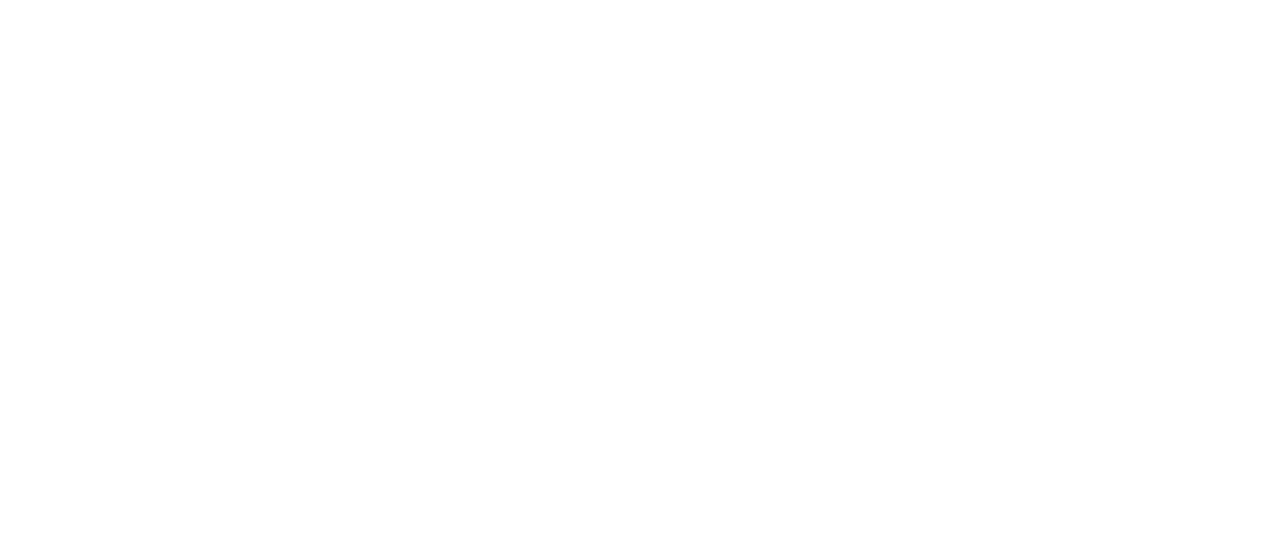
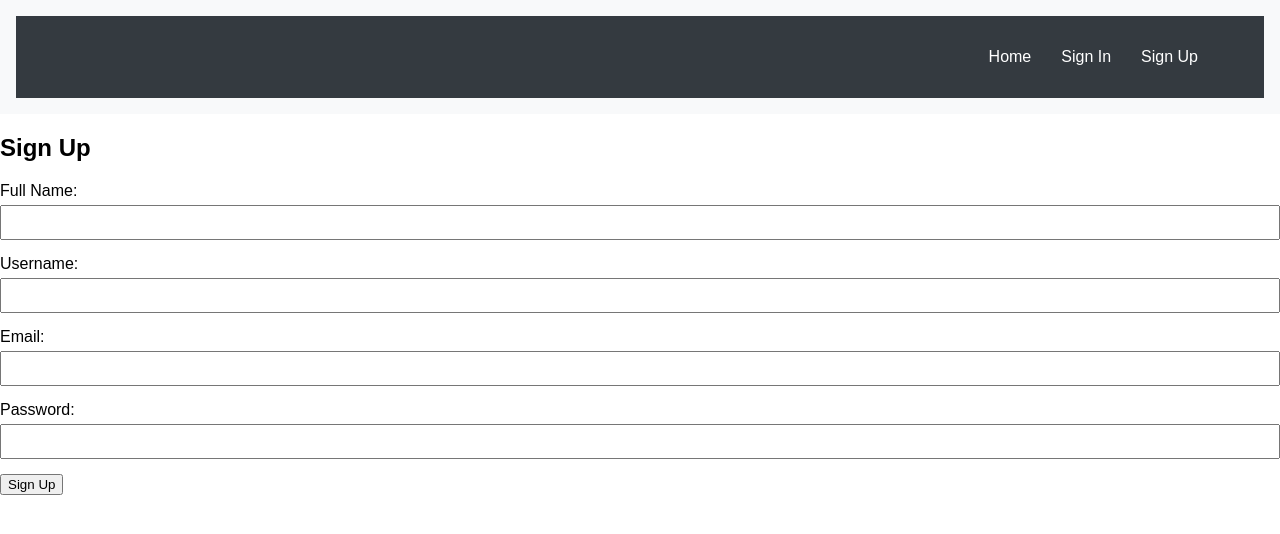
Before and after one commit to AiridasJudzentis/baigiamasis_darbas, a React (Vite) app: page /signup in a window 1280 px wide. Before the commit this address had no page. Shown: the top 534 px of the page. Built offline with nearby package versions, Linux system fonts and the light colour scheme.

Commit message:
SignIn, SignUp a user + updated UploadModel page

```diff
--- a/src/App.jsx
+++ b/src/App.jsx
@@ -1,20 +1,43 @@
-import React from "react";
+import React, { useState, useEffect } from "react";
 import { BrowserRouter as Router, Route, Routes } from "react-router-dom";
 import HomePage from "./pages/HomePage";
 import UploadModel from "./pages/UploadModel";
 import SingleModelPage from "./pages/SingleModelPage";
+import SignInForm from "./components/SignInForm";
+import SignUpForm from "./components/SignUpForm";
+import Header from "./components/Header";
 import "./App.css";
 
 const App = () => {
-  console.log("Rendering App component");
+  const [user, setUser] = useState(null);
+
+  useEffect(() => {
+    const storedUser = localStorage.getItem("user");
+    if (storedUser) {
+      setUser(JSON.parse(storedUser));
+    }
+  }, []);
+
+  const login = (userData) => {
+    setUser(userData);
+    localStorage.setItem("user", JSON.stringify(userData));
+  };
+
+  const logout = () => {
+    setUser(null);
+    localStorage.removeItem("user");
+  };
 
   return (
     <React.StrictMode>
       <Router>
+        <Header user={user} logout={logout} />
         <Routes>
           <Route path="/" element={<HomePage />} />
-          <Route path="/upload" element={<UploadModel />} />
+          <Route path="/upload" element={<UploadModel user={user} />} />
           <Route path="/models/:id" element={<SingleModelPage />} />
+          <Route path="/signin" element={<SignInForm login={login} />} />
+          <Route path="/signup" element={<SignUpForm login={login} />} />
         </Routes>
       </Router>
     </React.StrictMode>
--- a/src/backend/db/model.js
+++ b/src/backend/db/model.js
@@ -14,7 +14,6 @@ const modelSchema = new mongoose.Schema({
   },
   categories: [{ type: String, required: true }],
   author: { type: mongoose.Schema.Types.ObjectId, ref: "User", required: true },
-  file_formats: [{ type: String, required: true }],
   license: { type: String, required: true },
 });
 
--- a/src/components/Header.jsx
+++ b/src/components/Header.jsx
@@ -1,6 +1,6 @@
 import { Link } from "react-router-dom";
 
-const Header = () => {
+const Header = ({ user, logout }) => {
   return (
     <header>
       <nav>
@@ -8,9 +8,25 @@ const Header = () => {
           <li>
             <Link to="/">Home</Link>
           </li>
-          <li>
-            <Link to="/upload">Upload Model</Link>
-          </li>
+          {user ? (
+            <>
+              <li>
+                <Link to="/upload">Upload Model</Link>
+              </li>
+              <li>
+                <button onClick={logout}>Logout ({user.username})</button>
+              </li>
+            </>
+          ) : (
+            <>
+              <li>
+                <Link to="/signin">Sign In</Link>
+              </li>
+              <li>
+                <Link to="/signup">Sign Up</Link>
+              </li>
+            </>
+          )}
         </ul>
       </nav>
     </header>
--- /dev/null
+++ b/src/components/SignInForm.jsx
@@ -0,0 +1,59 @@
+import React, { useState } from "react";
+import axios from "axios";
+import { useNavigate } from "react-router-dom";
+
+const SignInForm = ({ login }) => {
+  const [formData, setFormData] = useState({ email: "", password: "" });
+  const navigate = useNavigate();
+
+  const handleInputChange = (e) => {
+    const { name, value } = e.target;
+    setFormData((prevData) => ({ ...prevData, [name]: value }));
+  };
+
+  const handleSubmit = async (e) => {
+    e.preventDefault();
+    try {
+      const response = await axios.post(
+        "http://localhost:3000/signin",
+        formData
+      );
+      login(response.data);
+      navigate("/");
+    } catch (error) {
+      console.error("Error signing in:", error.response.data);
+      alert(`Error signing in: ${error.response.data.message}`);
+    }
+  };
+
+  return (
+    <form onSubmit={handleSubmit}>
+      <h2>Sign In</h2>
+      <div className="form-group">
+        <label htmlFor="email">Email:</label>
+        <input
+          type="email"
+          id="email"
+          name="email"
+          value={formData.email}
+          onChange={handleInputChange}
+          required
+        />
+      </div>
+      <div className="form-group">
+        <label htmlFor="password">Password:</label>
+        <input
+          type="password"
+          id="password"
+          name="password"
+          value={formData.password}
+          onChange={handleInputChange}
+          required
+        />
+      </div>
+      <button type="submit">Sign In</button>
+    </form>
+  );
+};
+
+export default SignInForm;
--- /dev/null
+++ b/src/components/SignUpForm.jsx
@@ -0,0 +1,86 @@
+import React, { useState } from "react";
+import axios from "axios";
+import { useNavigate } from "react-router-dom";
+
+const SignUpForm = ({ login }) => {
+  const [formData, setFormData] = useState({
+    full_name: "",
+    username: "",
+    email: "",
+    password: "",
+  });
+  const navigate = useNavigate();
+
+  const handleInputChange = (e) => {
+    const { name, value } = e.target;
+    setFormData((prevData) => ({ ...prevData, [name]: value }));
+  };
+
+  const handleSubmit = async (e) => {
+    e.preventDefault();
+    try {
+      const response = await axios.post(
+        "http://localhost:3000/signup",
+        formData
+      );
+      login(response.data);
+      navigate("/");
+    } catch (error) {
+      console.error("Error signing up:", error.response.data);
+      alert(`Error signing up: ${error.response.data.message}`);
+    }
+  };
+
+  return (
+    <form onSubmit={handleSubmit}>
+      <h2>Sign Up</h2>
+      <div className="form-group">
+        <label htmlFor="full_name">Full Name:</label>
+        <input
+          type="text"
+          id="full_name"
+          name="full_name"
+          value={formData.full_name}
+          onChange={handleInputChange}
+          required
+        />
+      </div>
+      <div className="form-group">
+        <label htmlFor="username">Username:</label>
+        <input
+          type="text"
+          id="username"
+          name="username"
+          value={formData.username}
+          onChange={handleInputChange}
+          required
+        />
+      </div>
+      <div className="form-group">
+        <label htmlFor="email">Email:</label>
+        <input
+          type="email"
+          id="email"
+          name="email"
+          value={formData.email}
+          onChange={handleInputChange}
+          required
+        />
+      </div>
+      <div className="form-group">
+        <label htmlFor="password">Password:</label>
+        <input
+          type="password"
+          id="password"
+          name="password"
+          value={formData.password}
+          onChange={handleInputChange}
+          required
+        />
+      </div>
+      <button type="submit">Sign Up</button>
+    </form>
+  );
+};
+
+export default SignUpForm;
--- a/src/pages/HomePage.jsx
+++ b/src/pages/HomePage.jsx
@@ -1,6 +1,5 @@
 import { useState, useEffect } from "react";
 import axios from "axios";
-import Header from "../components/Header";
 import ModelsGrid from "../components/ModelsGrid";
 import Tabs from "../components/Tabs";
 import Footer from "../components/Footer";
@@ -42,7 +41,6 @@ const HomePage = () => {
 
   return (
     <div>
-      <Header />
       <Tabs
         selectedCategory={selectedCategory}
         onCategorySelect={handleCategorySelect}
--- a/src/pages/SingleModelPage.jsx
+++ b/src/pages/SingleModelPage.jsx
@@ -1,5 +1,4 @@
 import { useParams } from "react-router-dom";
-import Header from "../components/Header";
 import Footer from "../components/Footer";
 import ImageGallery from "../components/ImageGallery";
 import ModelInfo from "../components/ModelInfo";
@@ -21,7 +20,6 @@ const SingleModelPage = () => {
 
   return (
     <div className="single-model-page">
-      <Header />
       <h1>{model.title}</h1>
       <ImageGallery images={model.images} title={model.title} />
       <div className="model-info">
--- a/src/pages/UploadModel.jsx
+++ b/src/pages/UploadModel.jsx
@@ -1,10 +1,7 @@
 import { useState } from "react";
 import axios from "axios";
-import Header from "../components/Header";
-import FormField from "../components/FormField";
-import useFetchUsers from "../hooks/useFetchUsers";
 
-const UploadModel = () => {
+const UploadModel = ({ user }) => {
   const categories = [
     "All",
     "Aircraft",
@@ -45,10 +42,8 @@ const UploadModel = () => {
     triangles: "",
     vertices: "",
     categories: [],
-    authorId: "",
     license: "",
   });
-  const { users, error: userFetchError } = useFetchUsers();
   const [successMessage, setSuccessMessage] = useState("");
 
   const handleInputChange = (e) => {
@@ -79,25 +74,18 @@ const UploadModel = () => {
 
   const handleSubmit = async (e) => {
     e.preventDefault();
+    if (!user) {
+      alert("You must be signed in to upload a model.");
+      return;
+    }
     const model = {
-      title: modelData.title,
-      price: modelData.price,
-      description: modelData.description,
+      ...modelData,
       images: {
         featured: modelData.featuredImage,
         additional: modelData.otherImages,
       },
-      technical_info: {
-        triangles: modelData.triangles,
-        vertices: modelData.vertices,
-      },
-      categories: modelData.categories,
-      author: modelData.authorId,
-      license: modelData.license,
+      author: user._id,
     };
-
-    console.log("Model data being sent:", model);
-
     try {
       await axios.post("http://localhost:3000/models", model);
       setSuccessMessage("Model uploaded successfully!");
@@ -113,7 +101,6 @@ const UploadModel = () => {
 
   return (
     <div className="upload-form-container">
-      <Header />
       {successMessage && <div className="success-banner">{successMessage}</div>}
       <h2>Upload Model</h2>
       <form onSubmit={handleSubmit}>
@@ -129,14 +116,27 @@ const UploadModel = () => {
           { label: "Triangles", name: "triangles", type: "number" },
           { label: "Vertices", name: "vertices", type: "number" },
         ].map((field) => (
-          <FormField
-            key={field.name}
-            label={field.label}
+          <div className="form-group" key={field.name}>
+            <label htmlFor={field.name}>{field.label}:</label>
+            {field.type === "textarea" ? (
+              <textarea
+                id={field.name}
                 name={field.name}
-            type={field.type}
                 value={modelData[field.name]}
                 onChange={handleInputChange}
+                required
               />
+            ) : (
+              <input
+                type={field.type}
+                id={field.name}
+                name={field.name}
+                value={modelData[field.name]}
+                onChange={handleInputChange}
+                required
+              />
+            )}
+          </div>
         ))}
 
         <div className="form-group">
@@ -171,35 +171,30 @@ const UploadModel = () => {
           </select>
         </div>
 
-        <FormField
-          label="Author"
-          name="authorId"
-          type="select"
-          value={modelData.authorId}
-          onChange={handleInputChange}
-          options={users.map((user) => ({
-            value: user._id,
-            label: user.username,
-          }))}
-        />
-
-        <FormField
-          label="License"
+        <div className="form-group">
+          <label htmlFor="license">License:</label>
+          <select
+            id="license"
             name="license"
-          type="select"
             value={modelData.license}
             onChange={handleInputChange}
-          options={licenses.map((licenseOption) => ({
-            value: licenseOption,
-            label: licenseOption,
-          }))}
-        />
+            required
+          >
+            <option value="" disabled>
+              Select License
+            </option>
+            {licenses.map((licenseOption) => (
+              <option key={licenseOption} value={licenseOption}>
+                {licenseOption}
+              </option>
+            ))}
+          </select>
+        </div>
 
         <div className="form-group">
           <button type="submit">Upload Model</button>
         </div>
       </form>
-      {userFetchError && <p>Error fetching users: {userFetchError.message}</p>}
     </div>
   );
 };
```
Also changed, not shown: package.json (+7 -4 lines), src/backend/server.js (+31 -2 lines), 1 other file (tests, documents, lock files or other folders). Lines whose indentation alone changed are shown as unchanged.
